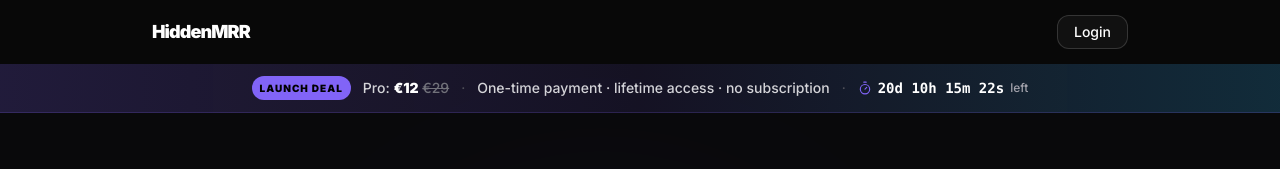
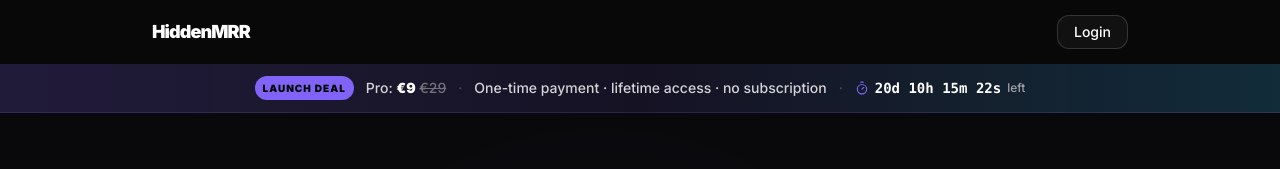
Before and after one commit to pintayo/hiddenmrr, a Next.js app: page / in a window 1280 px wide. Shown: the top 169 px of the page. Built offline with nearby package versions, Linux system fonts and the light colour scheme; no server answers.

Commit message:
pricing: launch-week €9 (was €12) — sprint 2026-07

```diff
--- a/app/page.tsx
+++ b/app/page.tsx
@@ -152,7 +152,7 @@ export default function Home() {
         <div className="max-w-6xl mx-auto px-6 py-3 flex items-center justify-center gap-3 text-sm flex-wrap">
           <span className="px-2 py-0.5 rounded-full bg-primary text-black text-[10px] font-black uppercase tracking-widest">Launch Deal</span>
           <span className="text-zinc-300 font-medium">
-            Pro: <span className="text-white font-black">€12</span> <span className="line-through text-zinc-500">€29</span>
+            Pro: <span className="text-white font-black">€9</span> <span className="line-through text-zinc-500">€29</span>
           </span>
           <span className="text-zinc-600">·</span>
           <span className="text-zinc-300 font-medium">
@@ -678,7 +678,7 @@ export default function Home() {
             </div>
             <div className="relative z-10">
               <div className="flex items-end gap-3 mb-1">
-                <span className="text-5xl font-black text-white tracking-tighter">€12</span>
+                <span className="text-5xl font-black text-white tracking-tighter">€9</span>
                 <span className="text-zinc-500 text-sm font-medium pb-2">lifetime</span>
                 <span className="text-zinc-700 text-sm line-through pb-2">€29</span>
               </div>
@@ -720,8 +720,8 @@ export default function Home() {
             answer="Yes, 100% free. No API key, no credit card. Connect GitHub, pick a repo, get a full Market Readiness Plan with go-to-market roadmap, brutally honest scoring, and actionable next steps. We cover the AI cost for your first scan."
           />
           <FAQItem
-            question="Why €12?"
-            answer="€12 one-time unlocks unlimited scans forever: compare up to 20 repos at once, find your best project, and rescan as your code evolves. No subscriptions. That's less than lunch — and one good revival easily pays for it 100x over."
+            question="Why €9?"
+            answer="€9 one-time unlocks unlimited scans forever: compare up to 20 repos at once, find your best project, and rescan as your code evolves. No subscriptions. That's less than lunch — and one good revival easily pays for it 100x over."
           />
           <FAQItem
             question="What repositories can you analyze?"
```
